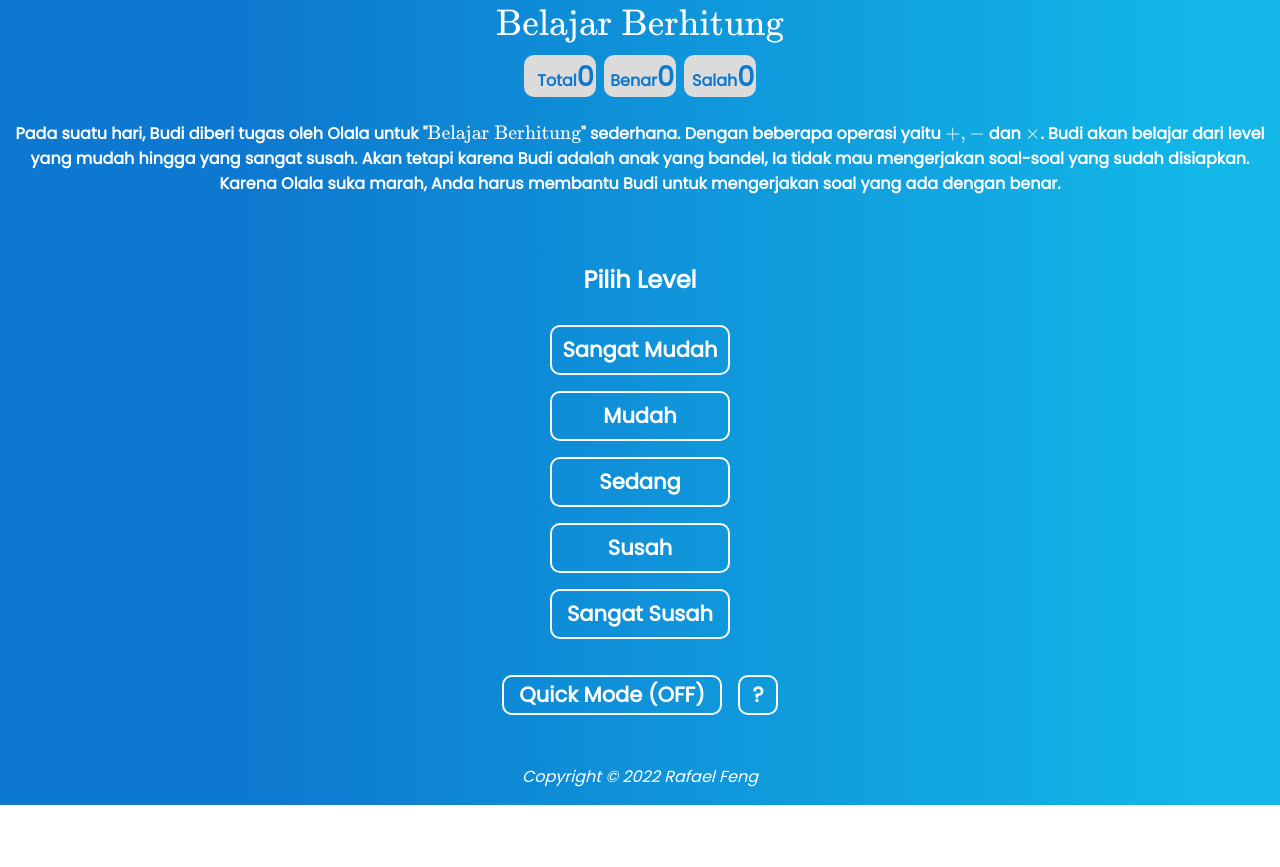
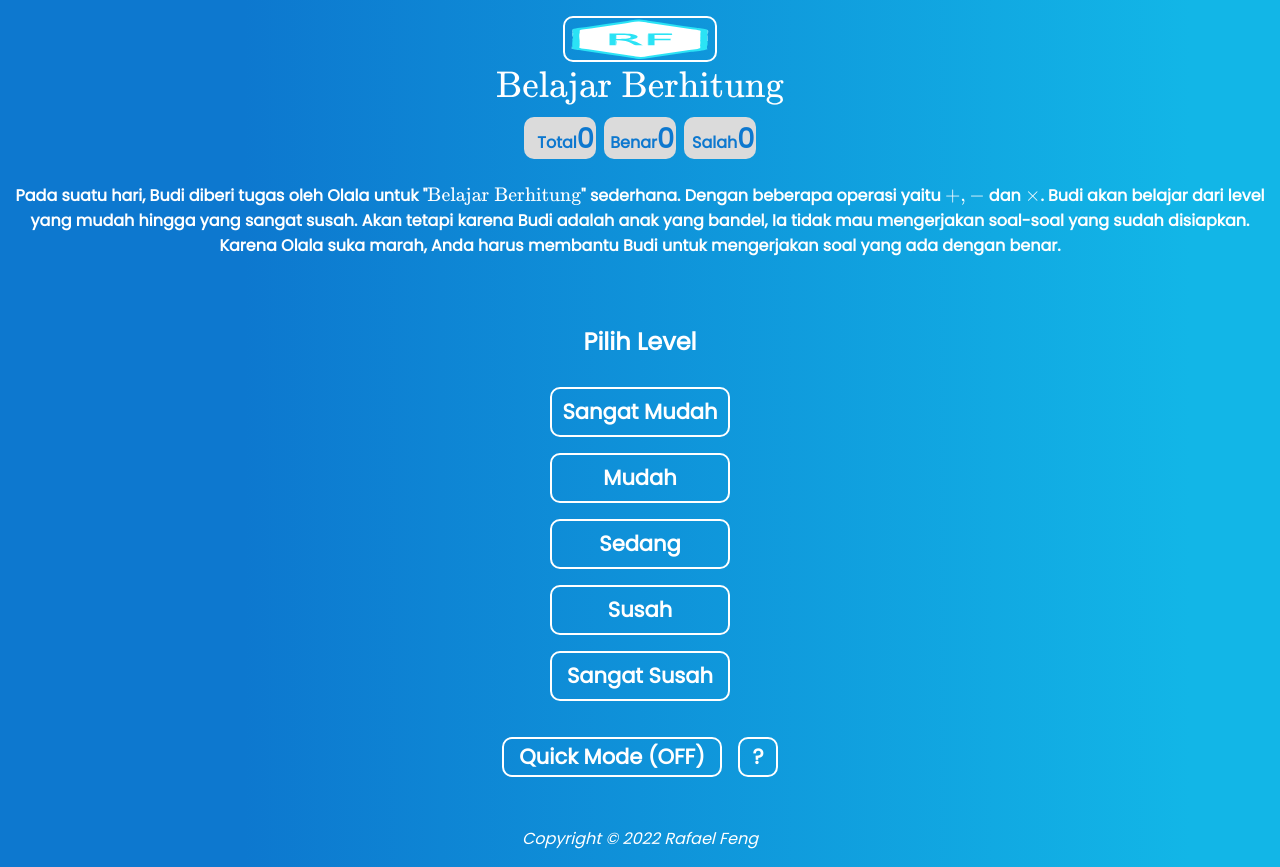
Before and after one commit to rafaelfeng/belajarberhitung, a plain HTML site: page index.html in a window 1280 px wide. Before the commit the page ends 805 px from the top, so only its background shows below. Drawn offline with nearby package versions, Linux system fonts and the light colour scheme; some packages are replaced by stand-ins of ours; a script that the page names is missing.

Commit message:
Update index.html

```diff
--- a/index.html
+++ b/index.html
@@ -25,6 +25,7 @@
         <script src="https://cdn.jsdelivr.net/npm/sweetalert2@9"></script>
     </head>
     <body>
+    <a href="https://rafaelfeng1712.github.io/portfolio1" target="_blank"><input type="image" src="LOGO RF.svg" width="100" height="100"></br></a>
     <span id="logo">$\text{Belajar Berhitung}$</span>
     <div class="titlebar">
         <div id="count">
```
